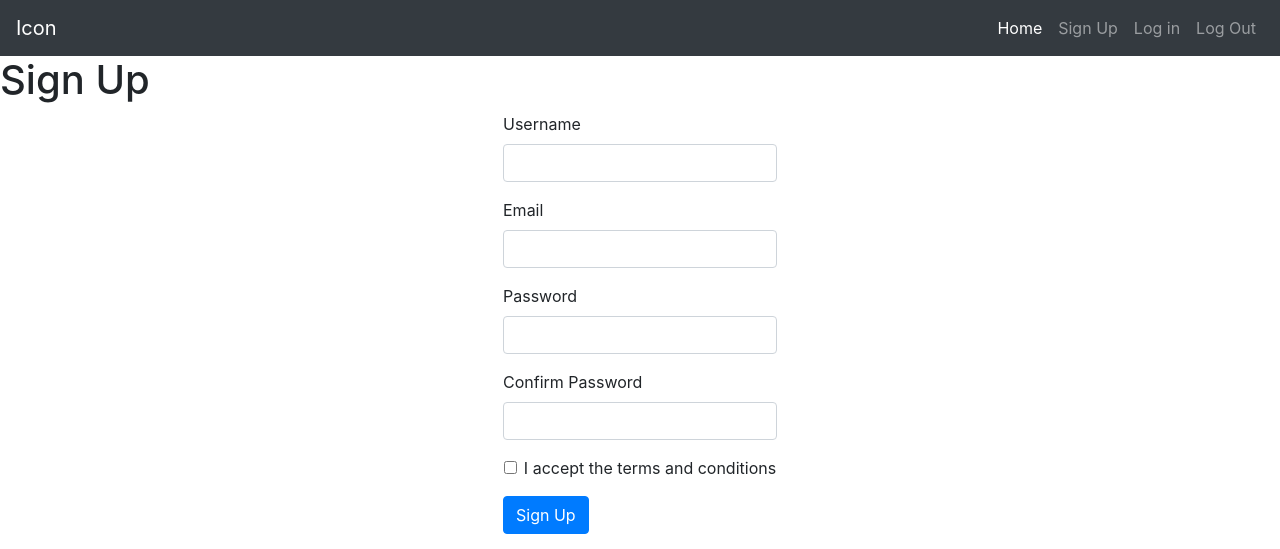
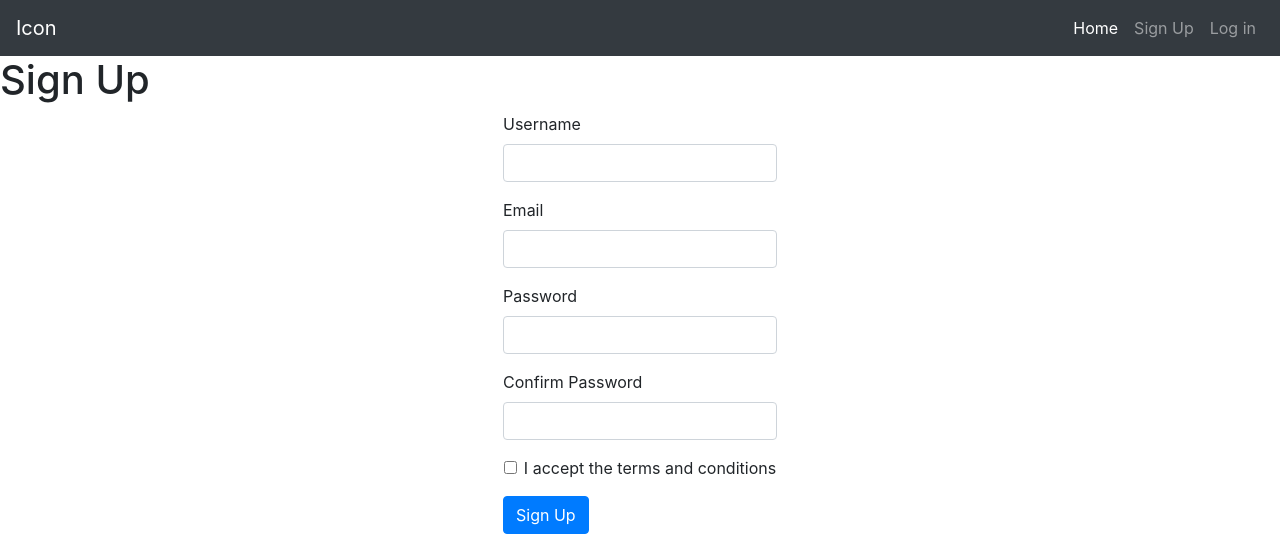
Before and after one commit to Roy-05/social-playlist, a Flask app: page /signup in a window 1280 px wide. Shown: the top 549 px of the page. Run offline with Flask 2, Linux system fonts and the light colour scheme; some libraries are stand-ins or nearby versions.

Commit message:
display appropriate navbar buttons on each page

```diff
--- a/socialPlaylist/static/main.js
+++ b/socialPlaylist/static/main.js
@@ -1,6 +1,21 @@
 const nav = document.getElementsByClassName('navbar')[0],
+    signup = document.getElementById('nav-signup'),
+    login = document.getElementById('nav-login'),
+    logout = document.getElementById('nav-logout'),
     path = window.location.pathname;
 
+//Display the appropiate navbar options on each page
+//For example, we don't want logout as an option on the login, signup page.
 if (path === '/') {
     nav.className += ' hidden';
 }
+else if(path === '/signup' || path === '/login') {
+    logout.className += ' hidden';
+}
+else if(path === '/playlist') {
+    signup.className += ' hidden';
+    login.className += ' hidden';
+}
+else if(path === '/logout') {
+    //no -op
+}
--- a/socialPlaylist/templates/layout.html
+++ b/socialPlaylist/templates/layout.html
@@ -28,13 +28,13 @@
                 <a class="nav-link" href="/">Home <span class="sr-only">(current)</span></a>
               </li>
               <li class="nav-item">
-                <a class="nav-link" href="signup">Sign Up</a>
+                <a class="nav-link" id="nav-signup" href="signup">Sign Up</a>
               </li>
               <li class="nav-item">
-                <a class="nav-link" href="login">Log in</a>
+                <a class="nav-link" id="nav-login" href="login">Log in</a>
               </li>
               <li class="nav-item">
-                <a class="nav-link" href="logout">Log Out</a>
+                <a class="nav-link" id="nav-logout" href="logout">Log Out</a>
               </li>
             </ul>
               {#<form class="form-inline my-2 my-lg-0">#}
```
